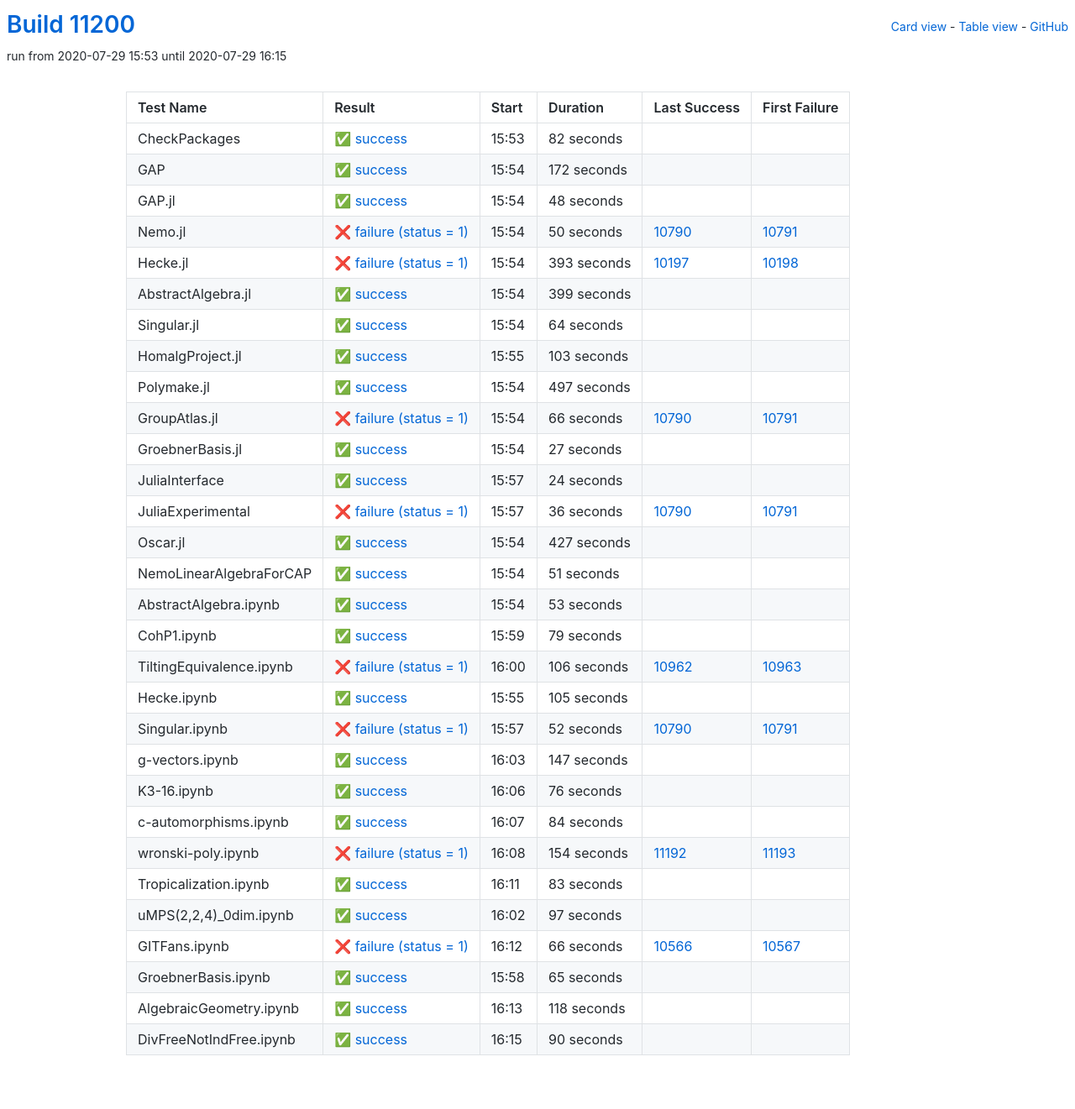
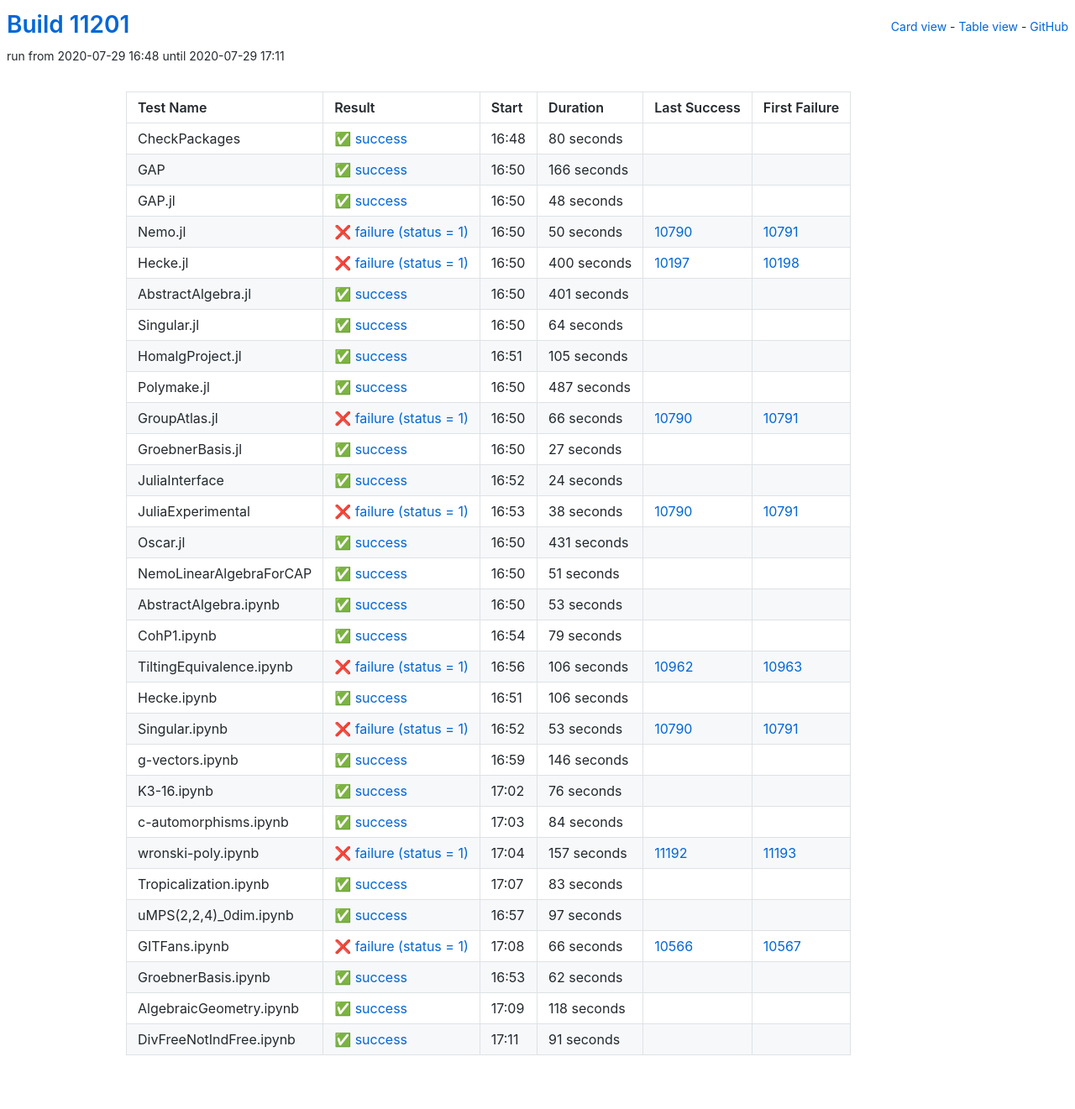
Before and after one commit to oscar-system/oscar-ci-status, a Jekyll site: the page built from table.html, in a window 1280 px wide. Shown: the whole page at 84% size. Built offline with Jekyll 4.4.1, drawn with Linux system fonts in a browser that asks for light colours.

Commit message:
Build #11201

```diff
--- a/_data/ci.yml
+++ b/_data/ci.yml
@@ -1,6 +1,6 @@
 ---
-build: 11200
-build_url: https://oscarci.mathematik.uni-kl.de/job/oscar/11200/
+build: 11201
+build_url: https://oscarci.mathematik.uni-kl.de/job/oscar/11201/
 job: oscar
 organization: oscar-system
 repo: oscar-ci-status
@@ -8,32 +8,32 @@
 tests:
 - name: CheckPackages
   id: checkpackages
-  log: https://oscarci.mathematik.uni-kl.de/job/oscar/11200/artifact/logs/build-11200/CheckPackages.log
-  start: 2020-07-29 15:53
+  log: https://oscarci.mathematik.uni-kl.de/job/oscar/11201/artifact/logs/build-11201/CheckPackages.log
+  start: 2020-07-29 16:48
   success: true
   exitcode: 0
   status: success
-  duration: 82
+  duration: 80
   last_success: false
   last_success_url:
   first_failure: false
   first_failure_url:
 - name: GAP
   id: gap
-  log: https://oscarci.mathematik.uni-kl.de/job/oscar/11200/artifact/logs/build-11200/GAP.log
-  start: 2020-07-29 15:54
+  log: https://oscarci.mathematik.uni-kl.de/job/oscar/11201/artifact/logs/build-11201/GAP.log
+  start: 2020-07-29 16:50
   success: true
   exitcode: 0
   status: success
-  duration: 172
+  duration: 166
   last_success: false
   last_success_url:
   first_failure: false
   first_failure_url:
 - name: GAP.jl
   id: gap-jl
-  log: https://oscarci.mathematik.uni-kl.de/job/oscar/11200/artifact/logs/build-11200/GAP.jl.log
-  start: 2020-07-29 15:54
+  log: https://oscarci.mathematik.uni-kl.de/job/oscar/11201/artifact/logs/build-11201/GAP.jl.log
+  start: 2020-07-29 16:50
   success: true
   exitcode: 0
   status: success
@@ -44,8 +44,8 @@
   first_failure_url:
 - name: Nemo.jl
   id: nemo-jl
-  log: https://oscarci.mathematik.uni-kl.de/job/oscar/11200/artifact/logs/build-11200/Nemo.jl.log
-  start: 2020-07-29 15:54
+  log: https://oscarci.mathematik.uni-kl.de/job/oscar/11201/artifact/logs/build-11201/Nemo.jl.log
+  start: 2020-07-29 16:50
   success: false
   exitcode: 1
   status: failure
@@ -56,32 +56,32 @@
   first_failure_url: https://oscarci.mathematik.uni-kl.de/job/oscar/10791/
 - name: Hecke.jl
   id: hecke-jl
-  log: https://oscarci.mathematik.uni-kl.de/job/oscar/11200/artifact/logs/build-11200/Hecke.jl.log
-  start: 2020-07-29 15:54
+  log: https://oscarci.mathematik.uni-kl.de/job/oscar/11201/artifact/logs/build-11201/Hecke.jl.log
+  start: 2020-07-29 16:50
   success: false
   exitcode: 1
   status: failure
-  duration: 393
+  duration: 400
   last_success: 10197
   last_success_url: https://oscarci.mathematik.uni-kl.de/job/oscar/10197/
   first_failure: 10198
   first_failure_url: https://oscarci.mathematik.uni-kl.de/job/oscar/10198/
 - name: AbstractAlgebra.jl
   id: abstractalgebra-jl
-  log: https://oscarci.mathematik.uni-kl.de/job/oscar/11200/artifact/logs/build-11200/AbstractAlgebra.jl.log
-  start: 2020-07-29 15:54
+  log: https://oscarci.mathematik.uni-kl.de/job/oscar/11201/artifact/logs/build-11201/AbstractAlgebra.jl.log
+  start: 2020-07-29 16:50
   success: true
   exitcode: 0
   status: success
-  duration: 399
+  duration: 401
   last_success: false
   last_success_url:
   first_failure: false
   first_failure_url:
 - name: Singular.jl
   id: singular-jl
-  log: https://oscarci.mathematik.uni-kl.de/job/oscar/11200/artifact/logs/build-11200/Singular.jl.log
-  start: 2020-07-29 15:54
+  log: https://oscarci.mathematik.uni-kl.de/job/oscar/11201/artifact/logs/build-11201/Singular.jl.log
+  start: 2020-07-29 16:50
   success: true
   exitcode: 0
   status: success
@@ -92,32 +92,32 @@
   first_failure_url:
 - name: HomalgProject.jl
   id: homalgproject-jl
-  log: https://oscarci.mathematik.uni-kl.de/job/oscar/11200/artifact/logs/build-11200/HomalgProject.jl.log
-  start: 2020-07-29 15:55
+  log: https://oscarci.mathematik.uni-kl.de/job/oscar/11201/artifact/logs/build-11201/HomalgProject.jl.log
+  start: 2020-07-29 16:51
   success: true
   exitcode: 0
   status: success
-  duration: 103
+  duration: 105
   last_success: false
   last_success_url:
   first_failure: false
   first_failure_url:
 - name: Polymake.jl
   id: polymake-jl
-  log: https://oscarci.mathematik.uni-kl.de/job/oscar/11200/artifact/logs/build-11200/Polymake.jl.log
-  start: 2020-07-29 15:54
+  log: https://oscarci.mathematik.uni-kl.de/job/oscar/11201/artifact/logs/build-11201/Polymake.jl.log
+  start: 2020-07-29 16:50
   success: true
   exitcode: 0
   status: success
-  duration: 497
+  duration: 487
   last_success: false
   last_success_url:
   first_failure: false
   first_failure_url:
 - name: GroupAtlas.jl
   id: groupatlas-jl
-  log: https://oscarci.mathematik.uni-kl.de/job/oscar/11200/artifact/logs/build-11200/GroupAtlas.jl.log
-  start: 2020-07-29 15:54
+  log: https://oscarci.mathematik.uni-kl.de/job/oscar/11201/artifact/logs/build-11201/GroupAtlas.jl.log
+  start: 2020-07-29 16:50
   success: false
   exitcode: 1
   status: failure
@@ -128,8 +128,8 @@
   first_failure_url: https://oscarci.mathematik.uni-kl.de/job/oscar/10791/
 - name: GroebnerBasis.jl
   id: groebnerbasis-jl
-  log: https://oscarci.mathematik.uni-kl.de/job/oscar/11200/artifact/logs/build-11200/GroebnerBasis.jl.log
-  start: 2020-07-29 15:54
+  log: https://oscarci.mathematik.uni-kl.de/job/oscar/11201/artifact/logs/build-11201/GroebnerBasis.jl.log
+  start: 2020-07-29 16:50
   success: true
   exitcode: 0
   status: success
@@ -140,8 +140,8 @@
   first_failure_url:
 - name: JuliaInterface
   id: juliainterface
-  log: https://oscarci.mathematik.uni-kl.de/job/oscar/11200/artifact/logs/build-11200/JuliaInterface.log
-  start: 2020-07-29 15:57
+  log: https://oscarci.mathematik.uni-kl.de/job/oscar/11201/artifact/logs/build-11201/JuliaInterface.log
+  start: 2020-07-29 16:52
   success: true
   exitcode: 0
   status: success
@@ -152,32 +152,32 @@
   first_failure_url:
 - name: JuliaExperimental
   id: juliaexperimental
-  log: https://oscarci.mathematik.uni-kl.de/job/oscar/11200/artifact/logs/build-11200/JuliaExperimental.log
-  start: 2020-07-29 15:57
+  log: https://oscarci.mathematik.uni-kl.de/job/oscar/11201/artifact/logs/build-11201/JuliaExperimental.log
+  start: 2020-07-29 16:53
   success: false
   exitcode: 1
   status: failure
-  duration: 36
+  duration: 38
   last_success: 10790
   last_success_url: https://oscarci.mathematik.uni-kl.de/job/oscar/10790/
   first_failure: 10791
   first_failure_url: https://oscarci.mathematik.uni-kl.de/job/oscar/10791/
 - name: Oscar.jl
   id: oscar-jl
-  log: https://oscarci.mathematik.uni-kl.de/job/oscar/11200/artifact/logs/build-11200/Oscar.jl.log
-  start: 2020-07-29 15:54
+  log: https://oscarci.mathematik.uni-kl.de/job/oscar/11201/artifact/logs/build-11201/Oscar.jl.log
+  start: 2020-07-29 16:50
   success: true
   exitcode: 0
   status: success
-  duration: 427
+  duration: 431
   last_success: false
   last_success_url:
   first_failure: false
   first_failure_url:
 - name: NemoLinearAlgebraForCAP
   id: nemolinearalgebraforcap
-  log: https://oscarci.mathematik.uni-kl.de/job/oscar/11200/artifact/logs/build-11200/NemoLinearAlgebraForCAP.log
-  start: 2020-07-29 15:54
+  log: https://oscarci.mathematik.uni-kl.de/job/oscar/11201/artifact/logs/build-11201/NemoLinearAlgebraForCAP.log
+  start: 2020-07-29 16:50
   success: true
   exitcode: 0
   status: success
@@ -188,8 +188,8 @@
   first_failure_url:
 - name: AbstractAlgebra.ipynb
   id: abstractalgebra-ipynb
-  log: https://oscarci.mathematik.uni-kl.de/job/oscar/11200/artifact/logs/build-11200/AbstractAlgebra.ipynb.log
-  start: 2020-07-29 15:54
+  log: https://oscarci.mathematik.uni-kl.de/job/oscar/11201/artifact/logs/build-11201/AbstractAlgebra.ipynb.log
+  start: 2020-07-29 16:50
   success: true
   exitcode: 0
   status: success
@@ -200,8 +200,8 @@
   first_failure_url:
 - name: CohP1.ipynb
   id: cohp1-ipynb
-  log: https://oscarci.mathematik.uni-kl.de/job/oscar/11200/artifact/logs/build-11200/CohP1.ipynb.log
-  start: 2020-07-29 15:59
+  log: https://oscarci.mathematik.uni-kl.de/job/oscar/11201/artifact/logs/build-11201/CohP1.ipynb.log
+  start: 2020-07-29 16:54
   success: true
   exitcode: 0
   status: success
@@ -212,8 +212,8 @@
   first_failure_url:
 - name: TiltingEquivalence.ipynb
   id: tiltingequivalence-ipynb
-  log: https://oscarci.mathematik.uni-kl.de/job/oscar/11200/artifact/logs/build-11200/TiltingEquivalence.ipynb.log
-  start: 2020-07-29 16:00
+  log: https://oscarci.mathematik.uni-kl.de/job/oscar/11201/artifact/logs/build-11201/TiltingEquivalence.ipynb.log
+  start: 2020-07-29 16:56
   success: false
   exitcode: 1
   status: failure
@@ -224,44 +224,44 @@
   first_failure_url: https://oscarci.mathematik.uni-kl.de/job/oscar/10963/
 - name: Hecke.ipynb
   id: hecke-ipynb
-  log: https://oscarci.mathematik.uni-kl.de/job/oscar/11200/artifact/logs/build-11200/Hecke.ipynb.log
-  start: 2020-07-29 15:55
+  log: https://oscarci.mathematik.uni-kl.de/job/oscar/11201/artifact/logs/build-11201/Hecke.ipynb.log
+  start: 2020-07-29 16:51
   success: true
   exitcode: 0
   status: success
-  duration: 105
+  duration: 106
   last_success: false
   last_success_url:
   first_failure: false
   first_failure_url:
 - name: Singular.ipynb
   id: singular-ipynb
-  log: https://oscarci.mathematik.uni-kl.de/job/oscar/11200/artifact/logs/build-11200/Singular.ipynb.log
-  start: 2020-07-29 15:57
+  log: https://oscarci.mathematik.uni-kl.de/job/oscar/11201/artifact/logs/build-11201/Singular.ipynb.log
+  start: 2020-07-29 16:52
   success: false
   exitcode: 1
   status: failure
-  duration: 52
+  duration: 53
   last_success: 10790
   last_success_url: https://oscarci.mathematik.uni-kl.de/job/oscar/10790/
   first_failure: 10791
   first_failure_url: https://oscarci.mathematik.uni-kl.de/job/oscar/10791/
 - name: g-vectors.ipynb
   id: g-vectors-ipynb
-  log: https://oscarci.mathematik.uni-kl.de/job/oscar/11200/artifact/logs/build-11200/g-vectors.ipynb.log
-  start: 2020-07-29 16:03
+  log: https://oscarci.mathematik.uni-kl.de/job/oscar/11201/artifact/logs/build-11201/g-vectors.ipynb.log
+  start: 2020-07-29 16:59
   success: true
   exitcode: 0
   status: success
-  duration: 147
+  duration: 146
   last_success: false
   last_success_url:
   first_failure: false
   first_failure_url:
 - name: K3-16.ipynb
   id: k3-16-ipynb
-  log: https://oscarci.mathematik.uni-kl.de/job/oscar/11200/artifact/logs/build-11200/K3-16.ipynb.log
-  start: 2020-07-29 16:06
+  log: https://oscarci.mathematik.uni-kl.de/job/oscar/11201/artifact/logs/build-11201/K3-16.ipynb.log
+  start: 2020-07-29 17:02
   success: true
   exitcode: 0
   status: success
@@ -272,8 +272,8 @@
   first_failure_url:
 - name: c-automorphisms.ipynb
   id: c-automorphisms-ipynb
-  log: https://oscarci.mathematik.uni-kl.de/job/oscar/11200/artifact/logs/build-11200/c-automorphisms.ipynb.log
-  start: 2020-07-29 16:07
+  log: https://oscarci.mathematik.uni-kl.de/job/oscar/11201/artifact/logs/build-11201/c-automorphisms.ipynb.log
+  start: 2020-07-29 17:03
   success: true
   exitcode: 0
   status: success
@@ -284,20 +284,20 @@
   first_failure_url:
 - name: wronski-poly.ipynb
   id: wronski-poly-ipynb
-  log: https://oscarci.mathematik.uni-kl.de/job/oscar/11200/artifact/logs/build-11200/wronski-poly.ipynb.log
-  start: 2020-07-29 16:08
+  log: https://oscarci.mathematik.uni-kl.de/job/oscar/11201/artifact/logs/build-11201/wronski-poly.ipynb.log
+  start: 2020-07-29 17:04
   success: false
   exitcode: 1
   status: failure
-  duration: 154
+  duration: 157
   last_success: 11192
   last_success_url: https://oscarci.mathematik.uni-kl.de/job/oscar/11192/
   first_failure: 11193
   first_failure_url: https://oscarci.mathematik.uni-kl.de/job/oscar/11193/
 - name: Tropicalization.ipynb
   id: tropicalization-ipynb
-  log: https://oscarci.mathematik.uni-kl.de/job/oscar/11200/artifact/logs/build-11200/Tropicalization.ipynb.log
-  start: 2020-07-29 16:11
+  log: https://oscarci.mathematik.uni-kl.de/job/oscar/11201/artifact/logs/build-11201/Tropicalization.ipynb.log
+  start: 2020-07-29 17:07
   success: true
   exitcode: 0
   status: success
@@ -308,8 +308,8 @@
   first_failure_url:
 - name: uMPS(2,2,4)_0dim.ipynb
   id: umps-2-2-4-0dim-ipynb
-  log: https://oscarci.mathematik.uni-kl.de/job/oscar/11200/artifact/logs/build-11200/uMPS-2-2-4-_0dim.ipynb.log
-  start: 2020-07-29 16:02
+  log: https://oscarci.mathematik.uni-kl.de/job/oscar/11201/artifact/logs/build-11201/uMPS-2-2-4-_0dim.ipynb.log
+  start: 2020-07-29 16:57
   success: true
   exitcode: 0
   status: success
@@ -320,8 +320,8 @@
   first_failure_url:
 - name: GITFans.ipynb
   id: gitfans-ipynb
-  log: https://oscarci.mathematik.uni-kl.de/job/oscar/11200/artifact/logs/build-11200/GITFans.ipynb.log
-  start: 2020-07-29 16:12
+  log: https://oscarci.mathematik.uni-kl.de/job/oscar/11201/artifact/logs/build-11201/GITFans.ipynb.log
+  start: 2020-07-29 17:08
   success: false
   exitcode: 1
   status: failure
@@ -332,20 +332,20 @@
   first_failure_url: https://oscarci.mathematik.uni-kl.de/job/oscar/10567/
 - name: GroebnerBasis.ipynb
   id: groebnerbasis-ipynb
-  log: https://oscarci.mathematik.uni-kl.de/job/oscar/11200/artifact/logs/build-11200/GroebnerBasis.ipynb.log
-  start: 2020-07-29 15:58
+  log: https://oscarci.mathematik.uni-kl.de/job/oscar/11201/artifact/logs/build-11201/GroebnerBasis.ipynb.log
+  start: 2020-07-29 16:53
   success: true
   exitcode: 0
   status: success
-  duration: 65
+  duration: 62
   last_success: false
   last_success_url:
   first_failure: false
   first_failure_url:
 - name: AlgebraicGeometry.ipynb
   id: algebraicgeometry-ipynb
-  log: https://oscarci.mathematik.uni-kl.de/job/oscar/11200/artifact/logs/build-11200/AlgebraicGeometry.ipynb.log
-  start: 2020-07-29 16:13
+  log: https://oscarci.mathematik.uni-kl.de/job/oscar/11201/artifact/logs/build-11201/AlgebraicGeometry.ipynb.log
+  start: 2020-07-29 17:09
   success: true
   exitcode: 0
   status: success
@@ -356,12 +356,12 @@
   first_failure_url:
 - name: DivFreeNotIndFree.ipynb
   id: divfreenotindfree-ipynb
-  log: https://oscarci.mathematik.uni-kl.de/job/oscar/11200/artifact/logs/build-11200/DivFreeNotIndFree.ipynb.log
-  start: 2020-07-29 16:15
+  log: https://oscarci.mathematik.uni-kl.de/job/oscar/11201/artifact/logs/build-11201/DivFreeNotIndFree.ipynb.log
+  start: 2020-07-29 17:11
   success: true
   exitcode: 0
   status: success
-  duration: 90
+  duration: 91
   last_success: false
   last_success_url:
   first_failure: false
```
Also changed, not shown: README.md.
